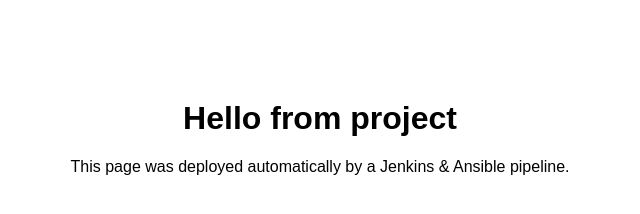
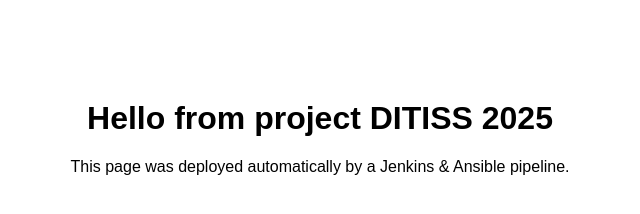
Before and after one commit to yashpotdar4536/devsecops-project, a plain HTML site: page index.html in a window 1280 px wide. Shown: the whole page, without its empty margins (320-960 px from the left). Drawn offline with Linux system fonts and the light colour scheme.

Commit message:
Update title and heading in index.html
project

```diff
--- a/index.html
+++ b/index.html
@@ -1,10 +1,10 @@
 <!DOCTYPE html>
 <html>
 <head>
-    <title>DevSecOps Project DITISS 2025</title>
+    <title>DevSecOps Project</title>
 </head>
 <body style="font-family: sans-serif; text-align: center; margin-top: 100px;">
-    <h1>Hello from project</h1>
+    <h1>Hello from project DITISS 2025</h1>
     <p>This page was deployed automatically by a Jenkins & Ansible pipeline.</p>
 </body>
 </html>
```
